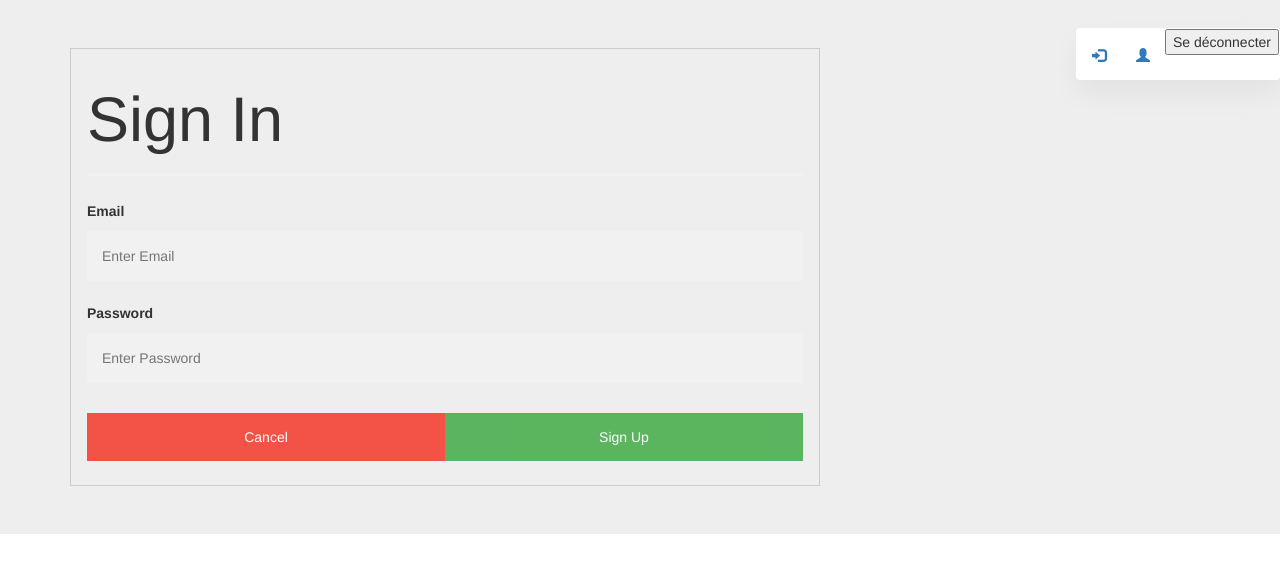
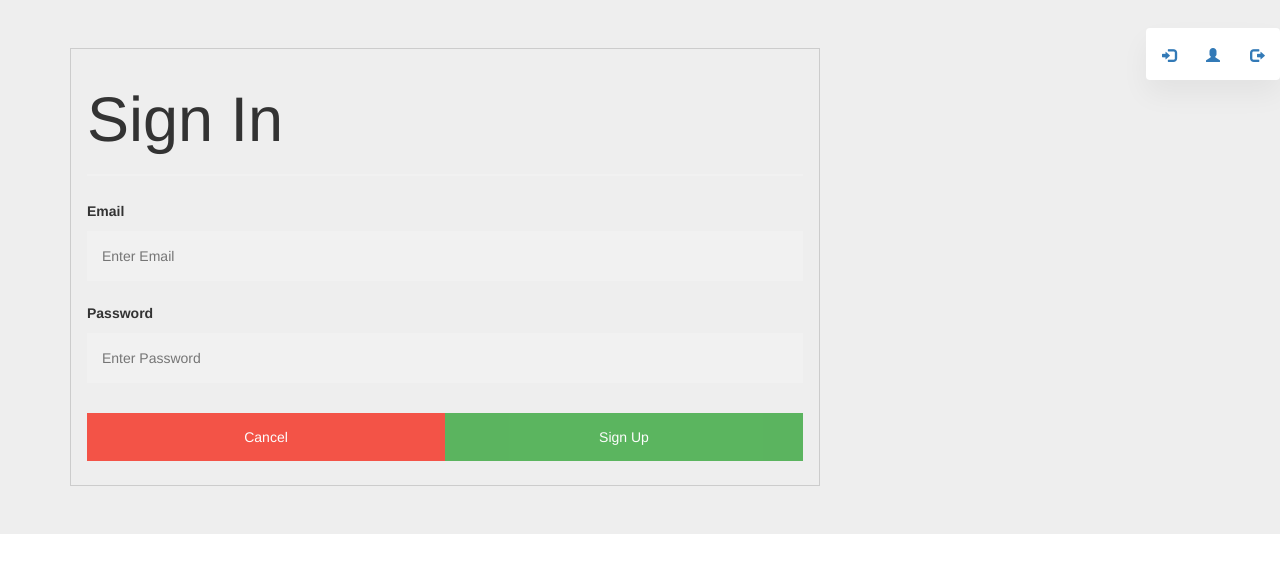
Before and after one commit to fabienramana/annualproject-frontend, an Angular app: page / in a window 1280 px wide. Shown: the top 572 px of the page. Built offline with nearby package versions, Linux system fonts and the light colour scheme; what @kolkov/angular-editor would draw is missing.

Commit message:
fix css logout

```diff
--- a/src/app/app.component.html
+++ b/src/app/app.component.html
@@ -6,9 +6,9 @@
   <div class="navbar-nav">
       <ul class="nav navbar-nav">
         <li><a class="nav-item nav-link glyphicon glyphicon-log-in" routerLink="/login"></a></li>
-        <li><a class="nav-item nav-link glyphicon glyphicon-user" routerLink="/create"></a></li>
+        <li><a class="nav-item nav-link glyphicon glyphicon-user" routerLink="/create-company"></a></li>
+        <li><a class="nav-item nav-link glyphicon glyphicon-log-out" routerLink="/disconnect"></a></li>
     </ul>
-    <button routerLink="/disconnect">Se déconnecter</button>
   </div>
 </nav>
 
```
